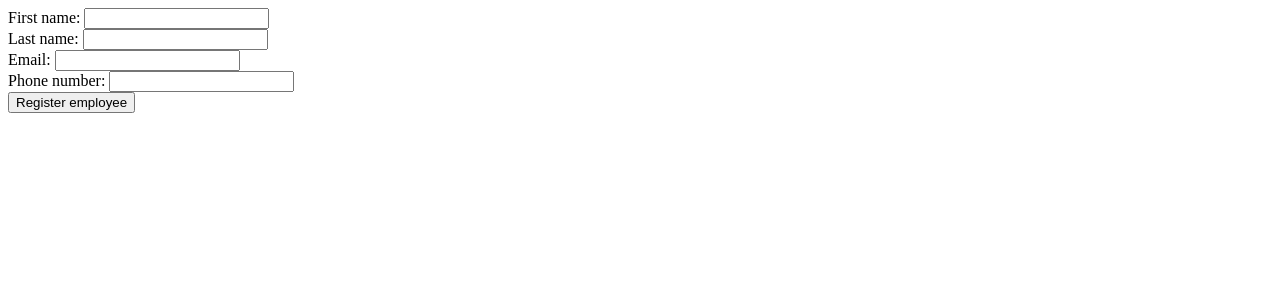
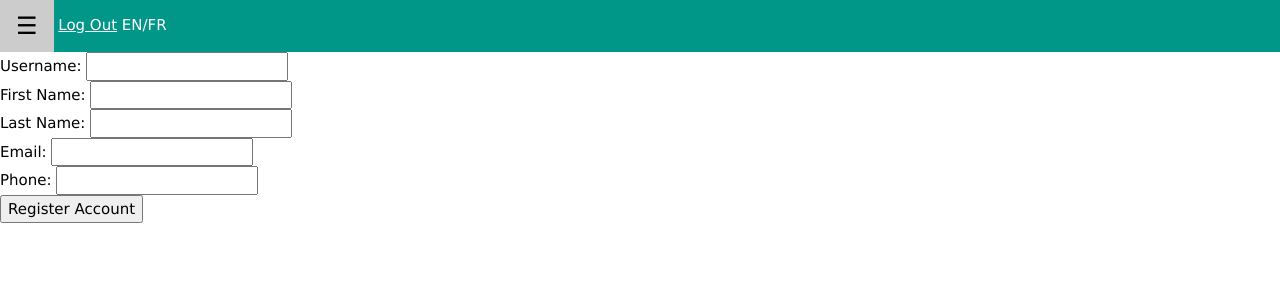
Before and after one commit to evericain01/SysDevProject, a PHP site: the page made by InventoryManagementSystem/app/views/Manager/addEmployee.php in a window 1280 px wide. Shown: the top 300 px of the page. Run offline with PHP 8.4, Linux system fonts and the light colour scheme.

Commit message:
edited add employee view

```diff
--- a/InventoryManagementSystem/app/views/Manager/addEmployee.php
+++ b/InventoryManagementSystem/app/views/Manager/addEmployee.php
@@ -1,4 +1,4 @@
-<html>
+<!-- <html>
     <head>
         <title>Register an employee</title>
     </head>
@@ -13,4 +13,54 @@
 
         </form>
     </body>
+</html> -->
+
+
+<!DOCTYPE html>
+<html>
+<title>Register</title>
+<meta name="viewport" content="width=device-width, initial-scale=1">
+<link rel="stylesheet" type="text/css" href="register.css">
+<link rel="stylesheet" href="https://www.w3schools.com/w3css/4/w3.css">
+<script type="text/javascript" src="home.js"></script>
+<body>
+  <div class="w3-sidebar w3-bar-block w3-card w3-animate-left" style="display:none" id="mySidebar">
+    <button class="w3-bar-item w3-button w3-large" onclick="w3_close()">Close &times;</button>
+    <a href="home.html" class="w3-bar-item w3-button">Home</a>
+    <a href="modify.html" class="w3-bar-item w3-button">Modify Profile</a>
+    <a href="account.html" class="w3-bar-item w3-button">View All Accounts</a>
+    <a href="printer.html" class="w3-bar-item w3-button">View Printer Stock</a>
+    <a href="toner.html" class="w3-bar-item w3-button">View Toner Stock</a>
+  </div>
+
+  <div class="w3-teal">
+    <button id="openNav" class="w3-button w3-teal w3-xlarge" onclick="w3_open()">&#9776;</button>
+    <a href="login.html" class="logout">Log Out</a>
+    <a class="language" onclick="register.php">EN/FR</a>
+  </div>
+
+  <form action="" method="POST">
+      <label class="username">Username:</label>
+      <input class="inputbox1" type="text" name="username">
+      <br>
+
+      <label class="fname">First Name:</label>
+      <input class="inputbox2" type="test" name="first_name">
+      <br>
+
+      <label class="lname">Last Name:</label>
+      <input class="inputbox3" type="text" name="last_name">
+      <br>
+
+      <label class="email">Email:</label>
+      <input class="inputbox4" type="text" name="email">
+      <br>
+
+      <label class="phone">Phone:</label>
+      <input class="inputbox4" type="text" name="phone">
+      <br>
+
+      <button class="button" type="submit">Register Account</button>
+    </form>
+</body>
 </html>
--- a/InventoryManagementSystem/app/views/register.php
+++ b/InventoryManagementSystem/app/views/register.php
@@ -49,7 +49,7 @@
       <br>
 
       <label class="password2">Re-Type Password:</label>
-      <input class="inputbox6" type="password" name="password2">
+      <input class="inputbox6" type="password" name="password_confirm">
       <br>
 
       <button class="button" type="button" onclick="register.php">Register Account</button>
```
